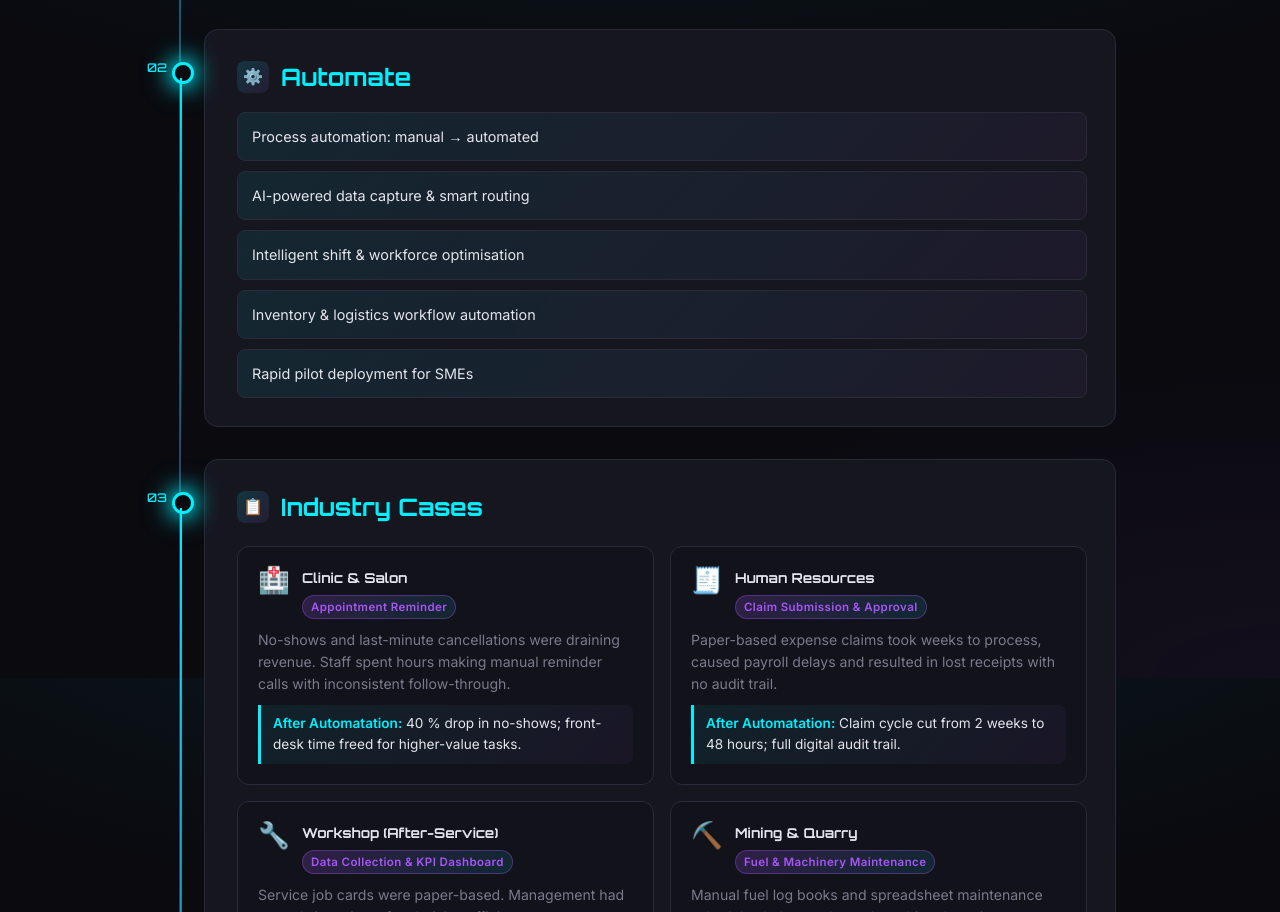
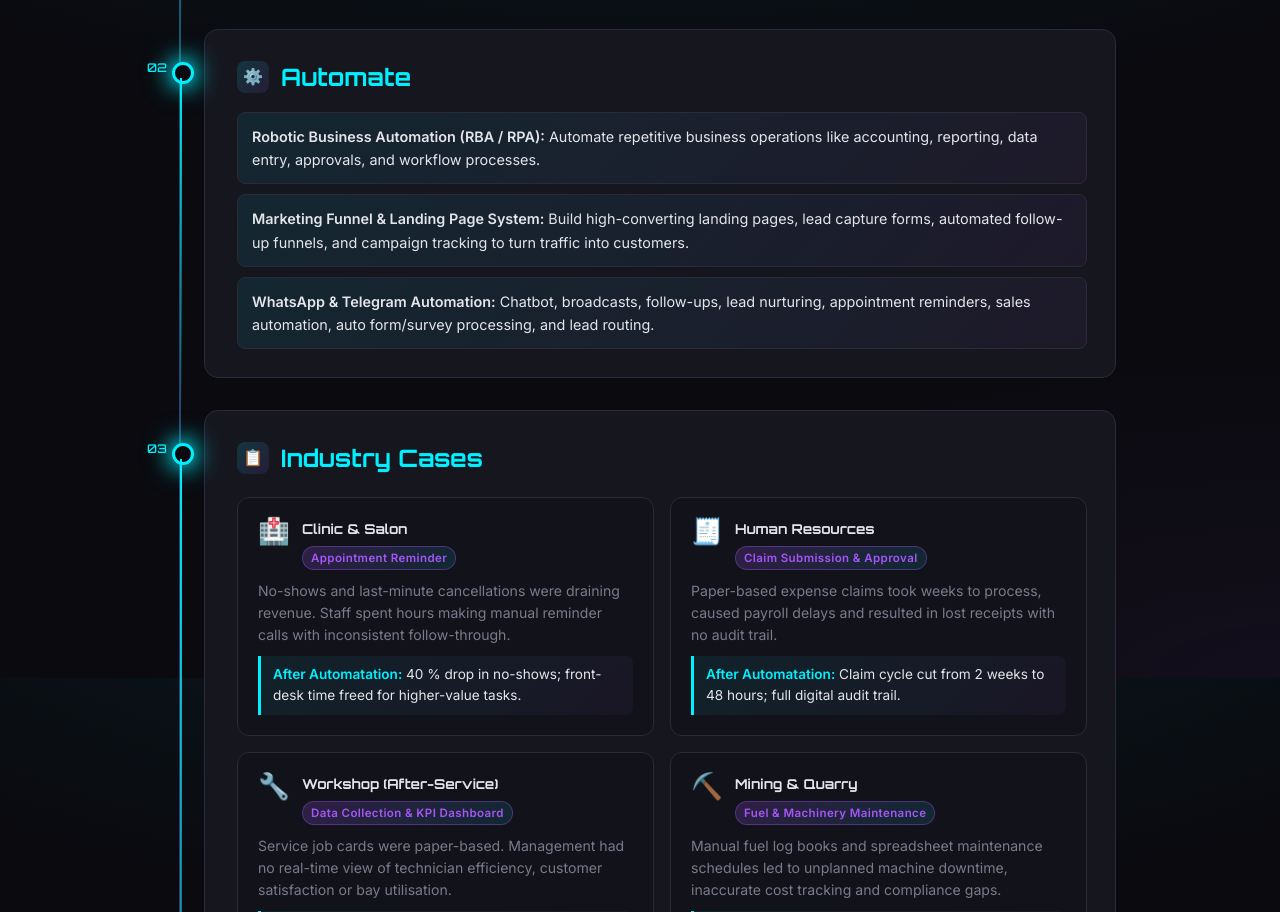
Before and after one commit to StarkLiew/StarkAutomate, a website: page public/index.html in a window 1280 px wide. Shown: the part 922-1834 px from the top of the page. Drawn offline with Linux system fonts and the light colour scheme.

Commit message:
update service

```diff
--- a/public/index.html
+++ b/public/index.html
@@ -526,11 +526,9 @@
           <span class="step-number">02</span>
           <h2><span class="step-icon">⚙️</span> Automate</h2>
           <div class="service-stack">
-            <div class="service-item">Process automation: manual → automated</div>
-            <div class="service-item">AI-powered data capture & smart routing</div>
-            <div class="service-item">Intelligent shift & workforce optimisation</div>
-            <div class="service-item">Inventory & logistics workflow automation</div>
-            <div class="service-item">Rapid pilot deployment for SMEs</div>
+            <div class="service-item"><strong>Robotic Business Automation (RBA / RPA):</strong> Automate repetitive business operations like accounting, reporting, data entry, approvals, and workflow processes.</div>
+            <div class="service-item"><strong>Marketing Funnel & Landing Page System:</strong> Build high-converting landing pages, lead capture forms, automated follow-up funnels, and campaign tracking to turn traffic into customers.</div>
+            <div class="service-item"><strong>WhatsApp & Telegram Automation:</strong> Chatbot, broadcasts, follow-ups, lead nurturing, appointment reminders, sales automation, auto form/survey processing, and lead routing.</div>
           </div>
         </div>
 
```
Also changed, not shown: public/client1.jpg (added), public/client2.jpeg (added), public/logo.png, 1 other file.
